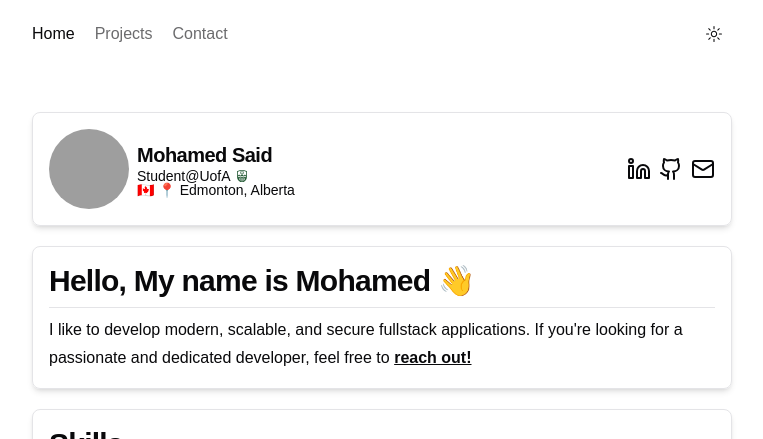
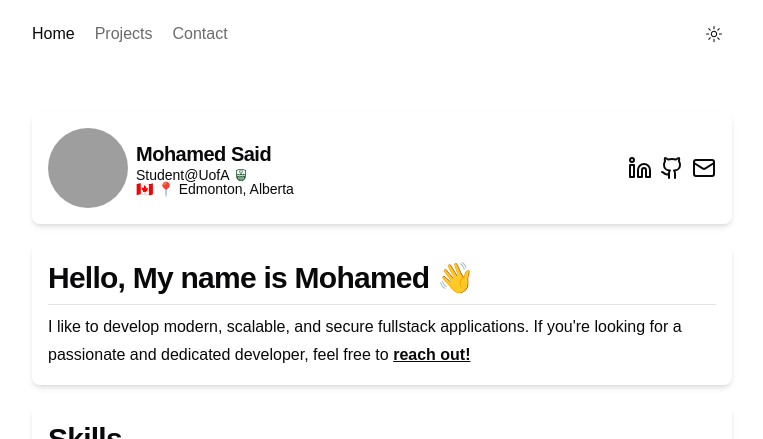
Before and after one commit to misaid/personal-websitev2, a Next.js app: page / in a window 1280 px wide. Shown: the top 439 px of the page, without its empty margins (258-1021 px from the left). Built offline with nearby package versions, Linux system fonts and the light colour scheme; grey boxes are pictures that could not be loaded.

Commit message:
feat: removed borders

```diff
--- a/app/page.tsx
+++ b/app/page.tsx
@@ -20,7 +20,7 @@ export default function Home(): JSX.Element {
       <div className="max-w-[740px] mx-auto mt-5 justify-center">
         <div className="flex flex-col space-y-5 mx-5 mt-24 items-center justify-center ">
           {/* User Profile */}
-          <div className="items-center flex space-x-2 w-full p-4 shadow-md rounded-lg border">
+          <div className="items-center flex space-x-2 w-full p-4 shadow-md rounded-lg ">
             <div className="flex ">
               <Avatar>
                 {/* placeholder */}
@@ -68,25 +68,25 @@ export default function Home(): JSX.Element {
             </div>
           </div>
           {/* Yap */}
-          <div className="flex-col space-y-2 w-full max-w-[700px] mx-5 p-4 shadow-md rounded-lg border mt-5">
+          <div className="flex-col space-y-2 w-full max-w-[700px] mx-5 p-4 shadow-md rounded-lg  mt-5">
             <h2 className="scroll-m-20 border-b pb-2 text-3xl font-semibold tracking-tight first:mt-0">
               Hello, My name is Mohamed <span>👋</span>
             </h2>
             <p className="leading-7 [&:not(:first-child)]:mt-6">
               I like to develop modern, scalable, and secure fullstack
-              applications. If you&apos;re looking for a passionate and dedicated
-              developer, feel free to{" "}
+              applications. If you&apos;re looking for a passionate and
+              dedicated developer, feel free to{" "}
               <Link href="/contact" className="underline font-semibold">
                 reach out!
               </Link>
             </p>
           </div>
           {/* Languages */}
-          <div className="w-full h-full max-w-[700px] mx-5 p-4 shadow-md rounded-lg border mt-5">
+          <div className="w-full h-full max-w-[700px] mx-5 p-4 shadow-md rounded-lg  mt-5">
             <Languages />
           </div>
           {/*School*/}
-          <div className="w-full max-w-[700px] mx-5 p-4 space-y-2.5 shadow-md rounded-lg border mt-5">
+          <div className="w-full max-w-[700px] mx-5 p-4 space-y-2.5 shadow-md rounded-lg  mt-5">
             <h2 className="scroll-m-20 border-b pb-2 text-3xl font-semibold tracking-tight first:mt-0">
               School
             </h2>
@@ -143,7 +143,7 @@ export default function Home(): JSX.Element {
             </div>
           </div>
           {/* Projects */}
-          <div className="w-full max-w-[700px] mx-5 p-4 space-y-2.5 shadow-md rounded-lg border mt-5">
+          <div className="w-full max-w-[700px] mx-5 p-4 space-y-2.5 shadow-md rounded-lg  mt-5">
             <div className="w-full flex flex-row border-b pb-2 items-center">
               <h2 className="scroll-m-20 text-3xl font-semibold tracking-tight first:mt-0">
                 Projects
```
